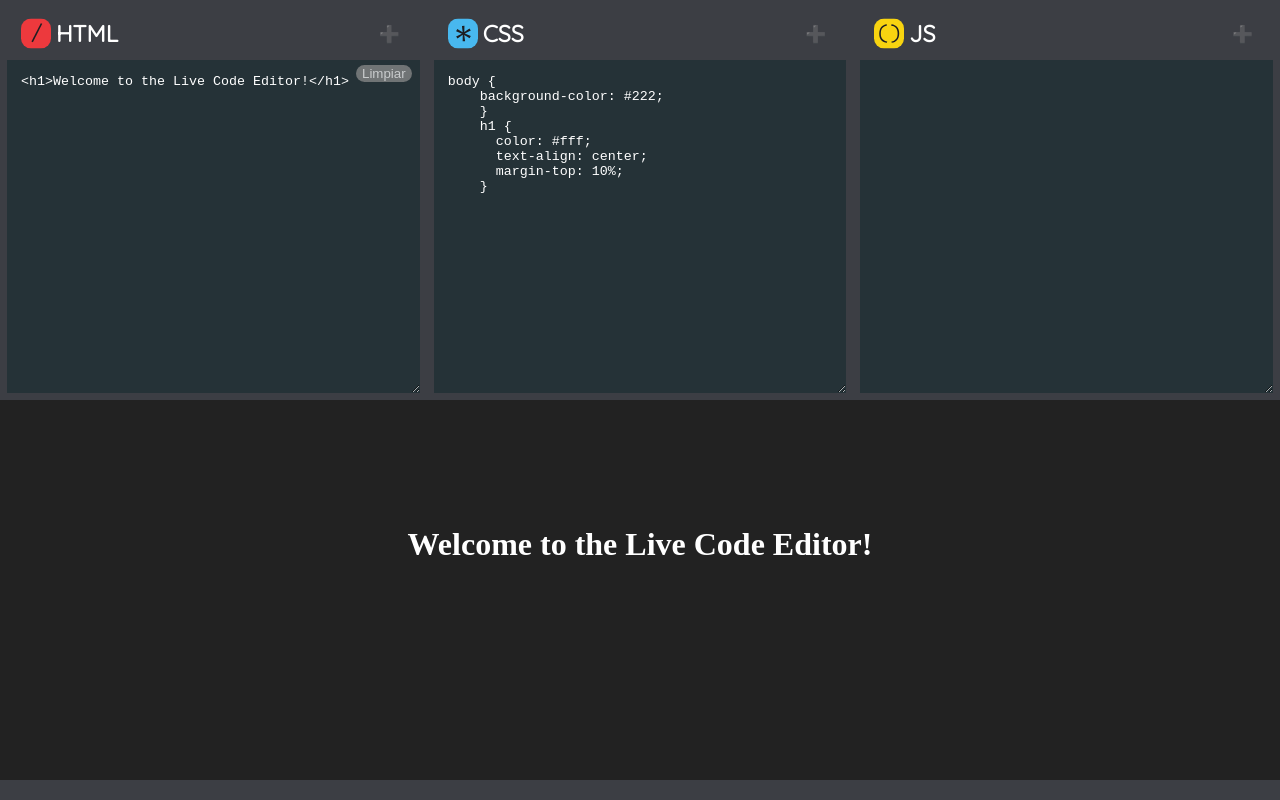
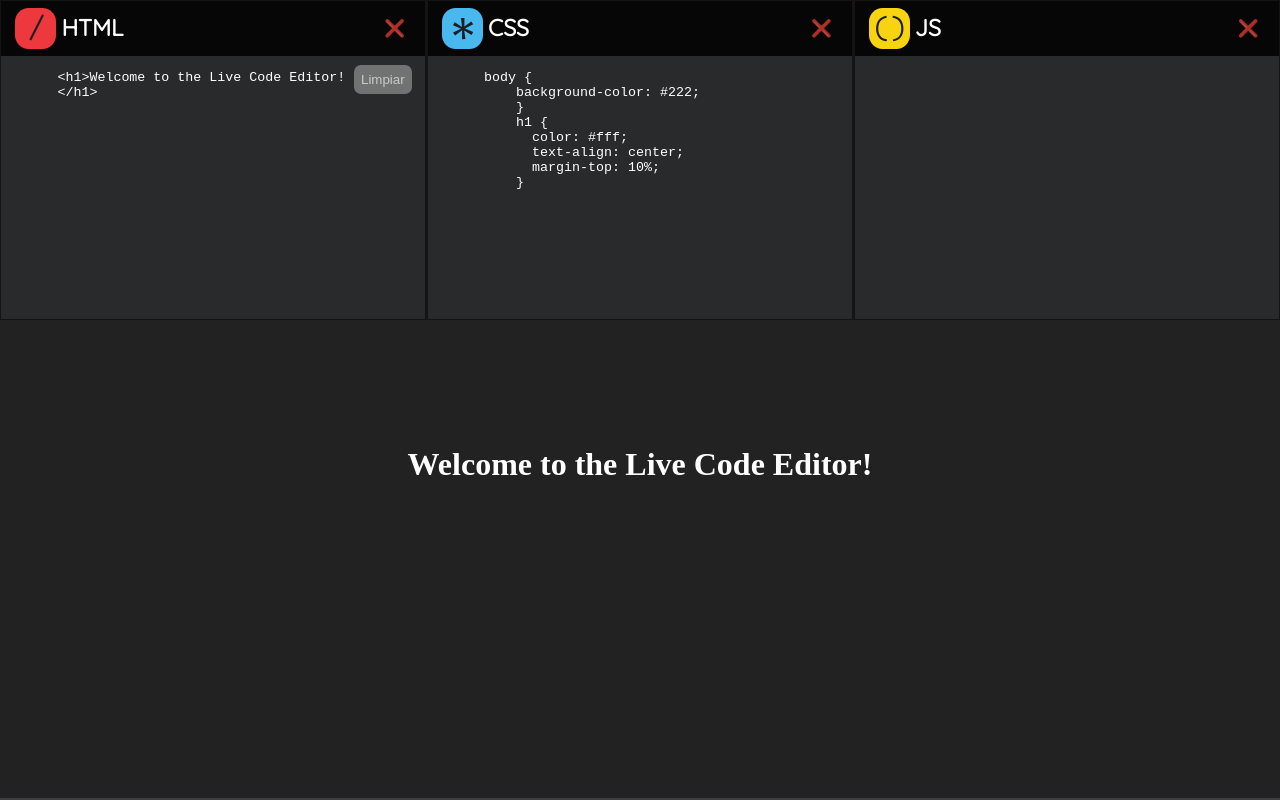
Before and after one commit to Reguineo0/Live-Editor-Code, a plain HTML site: page index.html in a window 1280 px wide. Drawn offline with nearby package versions, Linux system fonts and the light colour scheme.

Commit message:
Update style.css

```diff
--- a/style.css
+++ b/style.css
@@ -37,8 +37,8 @@ body::-webkit-scrollbar-thumb {
 textarea {
   width: 100%;
   height: 100%;
-  padding: 1rem;
-  background: #253237;
+  padding: 1rem 4rem;
+  background: #292a2b;
   color: white;
   outline: none;
   border: none;
@@ -50,22 +50,15 @@ h2 {
   margin: 0;
 }
 .editorContainer {
-
-  background-image: url('back.jpg');
-  background-repeat: no-repeat;
-  background-attachment: fixed;
-  background-position:center;
-  background-size: 100% ;
-
-
-  height: 50vh;
+  background: #060606;
+  height: 40vh;
   display: flex;
 }
 
 @media (max-width: 850px) {
   .editorContainer {
     flex-direction: column;
-    height: 66vh;
+    height: 40vh;
   }
 }
 
@@ -74,9 +67,9 @@ h2 {
 }
 
 .outputContainer {
-  height: 50vh;
+  height: 60vh;
   user-select: none;
-  border-bottom: 20px solid hsl(225, 6%, 25%);
+  border-bottom: 2px solid hsl(225, 6%, 25%);
 
 }
 
@@ -86,23 +79,25 @@ h2 {
   flex-basis: 0;
   display: flex;
   flex-direction: column;
-  padding: 0.5rem;
-  background: hsl(225, 6%, 25%);
+  padding: 0.1rem;
+  background: hsl(0, 5%, 8%);
   position: relative;
 }
-
+textarea{
+  resize: none;
+}
 .title {
   display: flex;
   justify-content: space-between;
-  background-image: url('back.jpg');
+  background: #060606;
   background-repeat: no-repeat;
+  min-height: 55px;
   background-attachment: fixed;
   background-position:center;
   background-size: 100% ;
   color: #fff;
   padding: 0.5rem;
   padding-left: 1rem;
-  border-radius: 0.5rem 0.5rem 0 0;
   font-family: 'Quicksand', sans-serif;
   font-size: 1.1rem;
   font-weight: 700;
@@ -123,7 +118,7 @@ h2 {
 }
 
 .control::before {
-  content: '➕';
+  content: '❌';
   position: absolute;
   top: -2px;
   left: -6px;
@@ -154,9 +149,10 @@ h2 {
   color: #fff;
   border: none;
   outline: none;
-  border-radius: 15px;
   opacity: 0.75;
   display: none;
+  padding: 7px;
+  border-radius: 7px;
   cursor: pointer;
 }
 
@@ -178,8 +174,6 @@ h2 {
   cursor: pointer;
   text-align: center;
   transition: 0.25s ease-in-out;
-  border-bottom-left-radius: 10px;
-  border-bottom-right-radius: 10px;
 }
 .copy-btn span {
   margin-right: 5px;
@@ -187,3 +181,13 @@ h2 {
 .copy-btn:hover {
   background: #3a505871;
 }
+
+.CodeMirror-gutter-elt {
+  position: absolute;
+  cursor: default;
+  z-index: 4;
+}
+.cm-s-panda-syntax .CodeMirror-linenumber {
+  color: #e6e6e6;
+  opacity: .6;
+}
```
